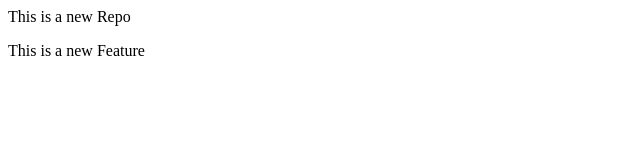
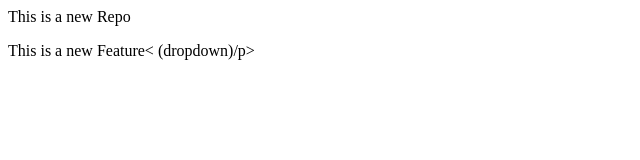
Before and after one commit to rohit-pandey45/DSA-Revision-Challenge, a plain HTML site: page index.html in a window 1280 px wide. Shown: the whole page, without its empty margins (0-640 px from the left). Drawn offline with Linux system fonts and the light colour scheme.

```diff
--- a/index.html
+++ b/index.html
@@ -1,2 +1,2 @@
 <p>This is a new Repo</p>
-<p>This is a new Feature</p>
+<p>This is a new Feature< (dropdown)/p>
```
